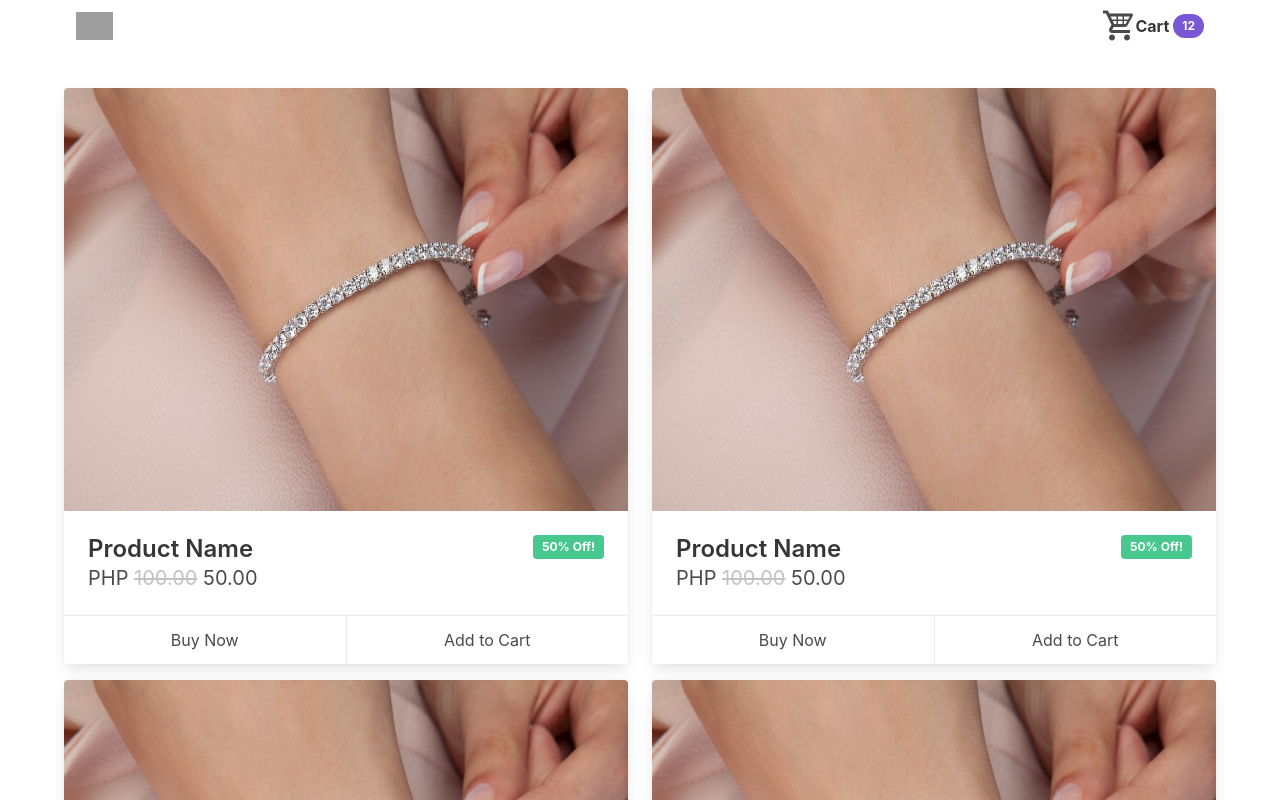
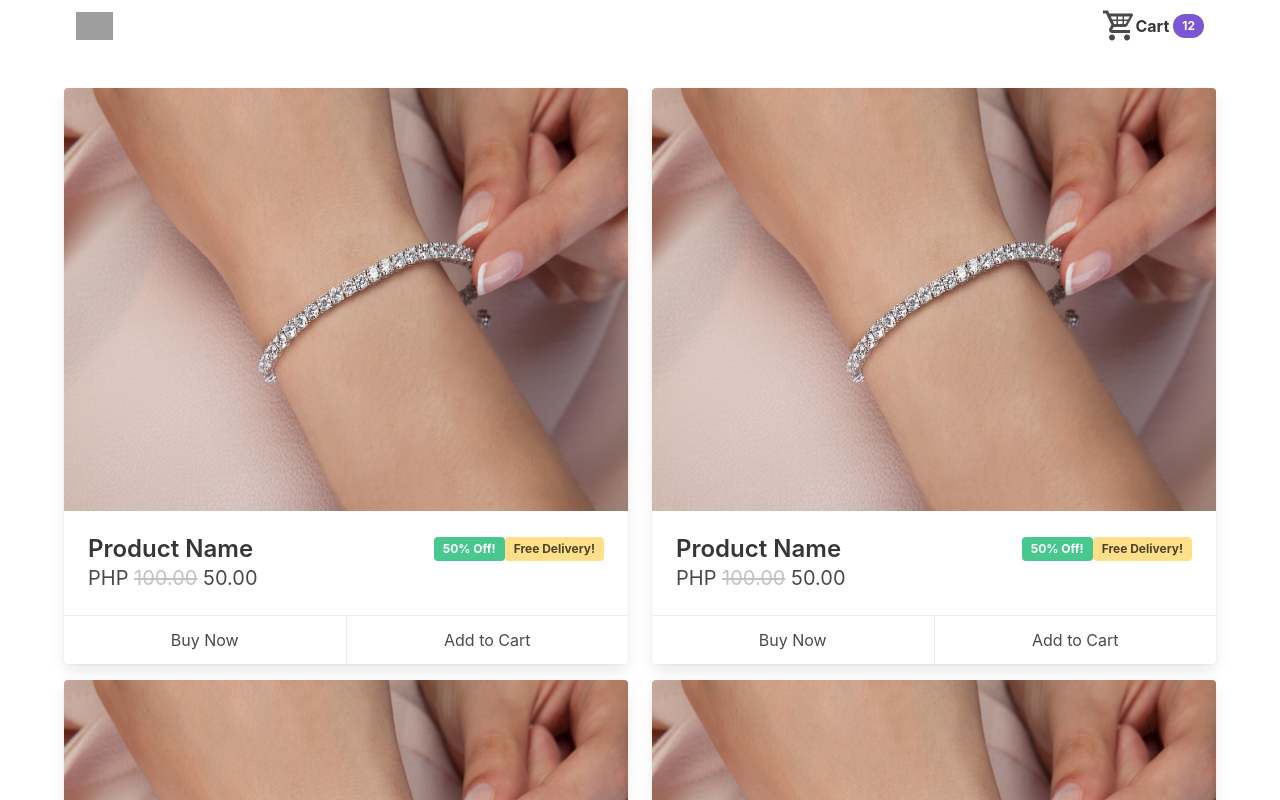
Before and after one commit to yapTim/cherrry, a Vue app: page / in a window 1280 px wide. Shown: the top 800 px of the page. Built offline with nearby package versions, Linux system fonts and the light colour scheme; grey boxes are pictures that could not be loaded.

Commit message:
Add discount tag

```diff
--- a/src/components/ProductCard.vue
+++ b/src/components/ProductCard.vue
@@ -12,9 +12,14 @@
                     PHP <span class="discounted">{{ formattedPrice }}</span> {{ discountedPrice }}
                 </h5>
             </div>
-            <span class="tag discount-tag is-success">
-                {{ discountPercentage }}% Off!
-            </span>
+            <div class="extra-tags">
+                <span class="tag is-success">
+                    {{ discountPercentage }}% Off!
+                </span>
+                <span class="tag is-warning">
+                    Free Delivery!
+                </span>
+            </div>
         </div>
         <footer class="card-footer">
             <div class="card-footer-item">Buy Now</div>
@@ -89,7 +94,7 @@ export default {
     color: hsl(0, 0%, 76%);
 }
 
-.discount-tag {
+.extra-tags {
     margin-left: auto;
     font-weight: bold;
 }
```
